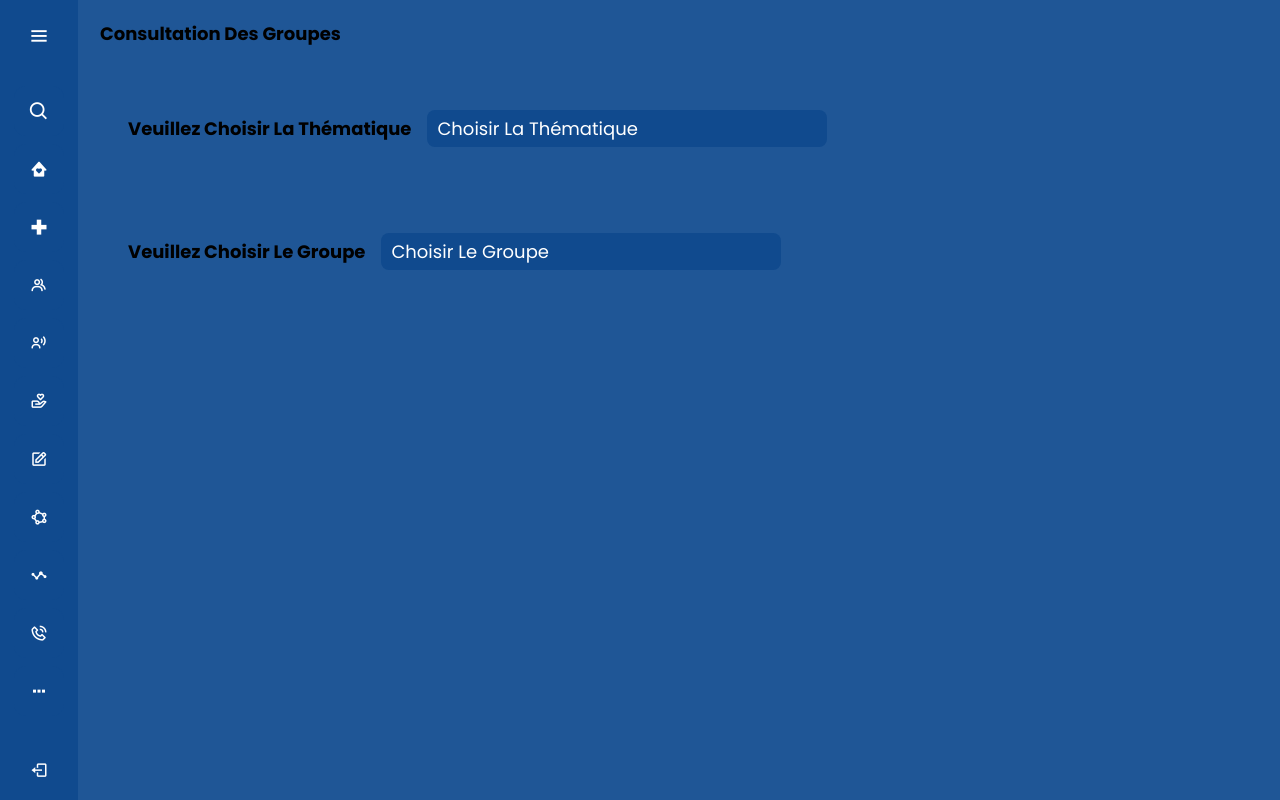
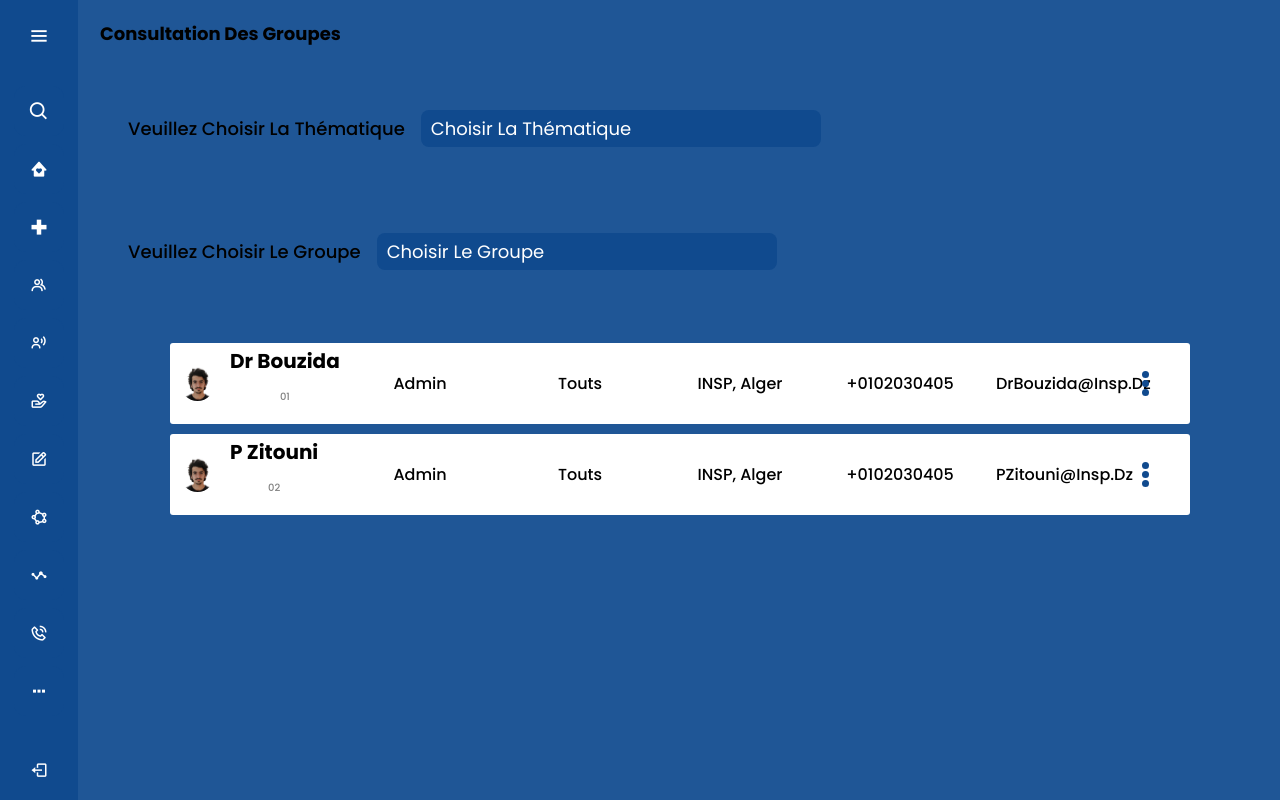
Before and after one commit to Xodios/PlanCancer, a website: page groupe.html in a window 1280 px wide. Drawn offline with nearby package versions, Linux system fonts and the light colour scheme.

Commit message:
Petit à petit on ira plus loin.

```diff
--- a/css/groupes.css
+++ b/css/groupes.css
@@ -123,3 +123,85 @@ h2 {
 .chosisi a {
     margin-left: 20px;
 }
+
+
+
+
+.list {
+    width: 90%;
+    margin: auto;
+    padding: 3rem;
+}
+.line {
+    margin-bottom: 1rem;
+    display: flex;
+    justify-content: space-between;
+    align-items: center;
+    background-color: white;
+    padding: 0.5rem 1rem;
+    border-radius: 0.3rem;
+    cursor: pointer;
+    transition: all 0.3s;
+}
+.line:hover {
+    box-shadow: 0 0 0.8rem black;
+}
+.nom {
+    font-size: 2rem;
+    color: black;
+}
+h2 {
+    font-size: 1.6rem;
+    color: black;
+    font-weight: 500;
+}
+.id {
+    font-size: 1rem;
+    color: grey;
+}
+.membre {
+    display: flex;
+    align-items: center;
+}
+.membre img {
+    width: 3.5rem;
+    height: 3.5rem;
+    border-radius: 50%;
+    object-fit: cover;
+}
+.membre .details {
+    padding-left: 1.5rem;
+    line-height: 1.3;
+}
+
+.dots span {
+    display: flex;
+    width: 0.7rem;
+    height: 0.7rem;
+    border-radius: 50%;
+    background-color: #104A8E;
+    margin: 0.2rem;
+}
+
+.line1 {
+    margin-bottom: 1rem;
+    display: flex;
+    justify-content: space-between;
+    align-items: center;
+    background-color: white;
+    padding: 0.5rem 1rem;
+    border-radius: 0.3rem;
+    cursor: pointer;
+    transition: all 0.3s;
+}
+.line1 .details {
+    margin-left: 15%;
+}
+.enfant {
+    width: 16%;
+    text-align: center;
+
+}
+.dernierenfant {
+    width: 4%;
+}
--- a/groupe.html
+++ b/groupe.html
@@ -186,6 +186,65 @@
         </div>
       </div>
     </div>
+    <div class="list">
+      <div class="line">
+         <div class="membre enfant">
+             <img src="Images/testprofile.jpg" alt="">
+             <div class="details">
+                 <h1 class="nom">Dr Bouzida</h1>
+                 <h2 class="id" >01</h2>
+             </div>
+         </div>
+         <div class="typeutilisateur enfant">
+             <h2>Admin</h2>
+         </div>
+          <div class="groupe enfant">
+             <h2>touts</h2>
+         </div>
+         <div class="adresse enfant">
+             <h2>INSP, Alger</h2>
+         </div>
+         <div class="Ntel enfant">
+             <h2>+0102030405</h2>
+         </div>
+         <div class="email enfant">
+             <h2>DrBouzida@insp.dz</h2>
+          </div>
+         <div class="dots dernierenfant">
+             <span></span>
+             <span></span>
+             <span></span>
+         </div>
+      </div>
+      <div class="line">
+         <div class="membre enfant">
+             <img src="Images/testprofile.jpg" alt="">
+             <div class="details">
+                 <h1 class="nom">P Zitouni</h1>
+                 <h2 class="id" >02</h2>
+             </div>
+         </div>
+         <div class="typeutilisateur enfant">
+             <h2>Admin</h2>
+         </div>
+          <div class="groupe enfant">
+             <h2>touts</h2>
+         </div>
+         <div class="adresse enfant">
+             <h2>INSP, Alger</h2>
+         </div>
+         <div class="Ntel enfant">
+             <h2>+0102030405</h2>
+         </div>
+         <div class="email enfant">
+             <h2>PZitouni@insp.dz</h2>
+          </div>
+         <div class="dots dernierenfant">
+             <span></span>
+             <span></span>
+             <span></span>
+         </div>
+      </div>
   </main>
   <script src="js/script.js"></script>
   <script src="js/groupe.js"></script>
```
Also changed, not shown: css/contact.css (+13 -0 lines).
